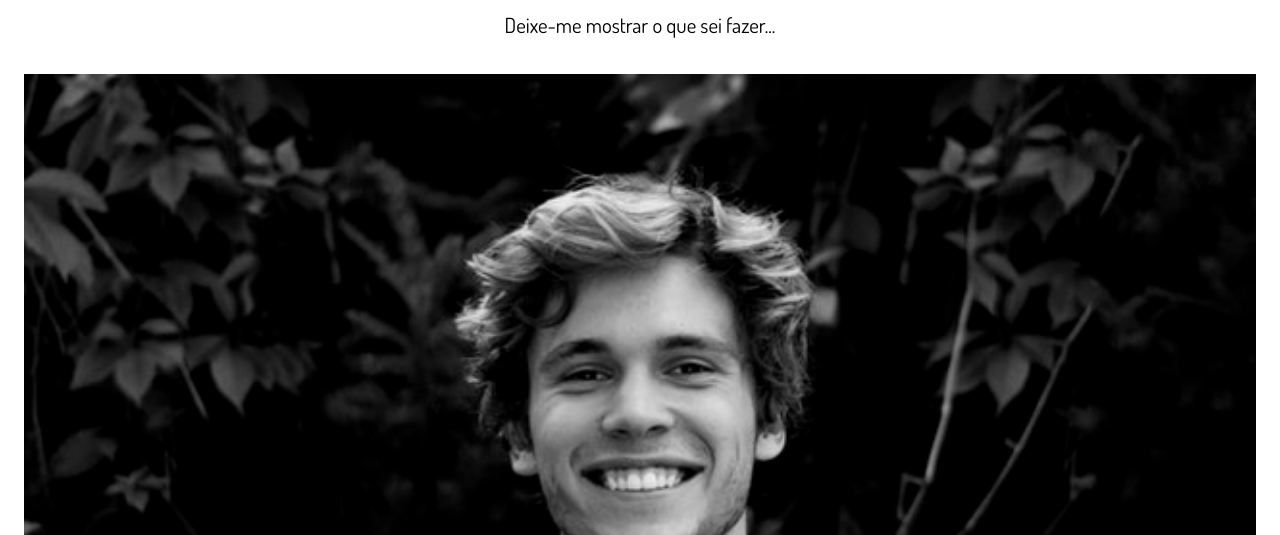
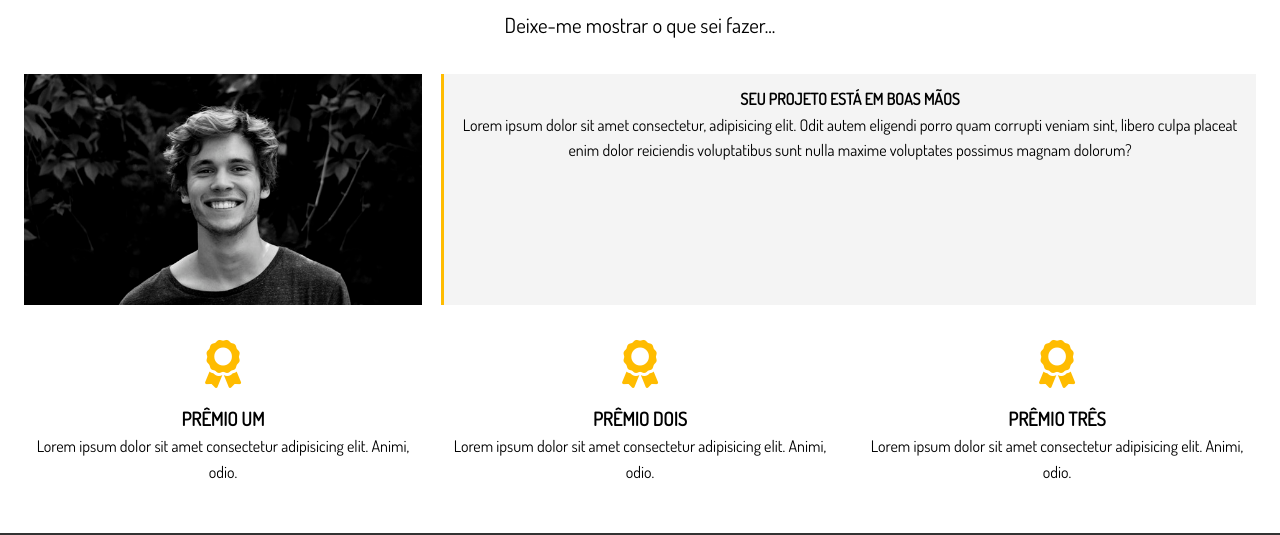
Before and after one commit to gabrielvf64/portifolio-usando-sass-site, a website: page dist/sobre.html in a window 1280 px wide. Shown: the part 207-742 px from the top of the page. Drawn offline with Linux system fonts and the light colour scheme.

Commit message:
Corrigido html; classes de background; Estilios da parte sobre mim e prêmios

```diff
--- a/scss/_utilities.scss
+++ b/scss/_utilities.scss
@@ -38,6 +38,29 @@ a[class^="btn-"]:hover,
 button[class^="btn-"]:hover,
 input[class^="btn-"]:hover {
   background-color: $main-color;
+}
+
+// Backgrounds
+.bg {
+  &-main {
+    background: $main-color;
+    color: set-text-color($main-color);
+  }
+
+  &-dark {
+    background: $dark-color;
+    color: set-text-color($dark-color);
+  }
+
+  &-light {
+    background: $light-color;
+    color: set-text-color($light-color);
+  }
+
+  &-medium {
+    background: $medium-color;
+    color: set-text-color($medium-color);
+  }
 }
 
 .lead {
--- a/scss/main.scss
+++ b/scss/main.scss
@@ -199,6 +199,49 @@ img {
   }
 }
 
+// Parte Quem sou eu
+#about {
+  &-a {
+    .about-info {
+      display: grid;
+      grid-template-areas:
+        "bioimage bio bio"
+        "aw1 aw2 aw3";
+      grid-gap: 1.2rem;
+    }
+
+    // Grid area
+    .bio-image {
+      grid-area: bioimage;
+    }
+
+    .bio {
+      grid-area: bio;
+      border-left: 3px solid $main-color;
+      padding: 0.8rem;
+    }
+
+    .award-1 {
+      grid-area: aw1;
+    }
+
+    .award-2 {
+      grid-area: aw2;
+    }
+
+    .award-3 {
+      grid-area: aw3;
+    }
+
+    .award-1 .fas,
+    .award-2 .fas,
+    .award-3 .fas {
+      color: $main-color;
+      margin: 1rem;
+    }
+  }
+}
+
 // Footer
 #main-footer {
   background: $dark-color;
```
Also changed, not shown: dist/css/main.css, dist/sobre.html.
